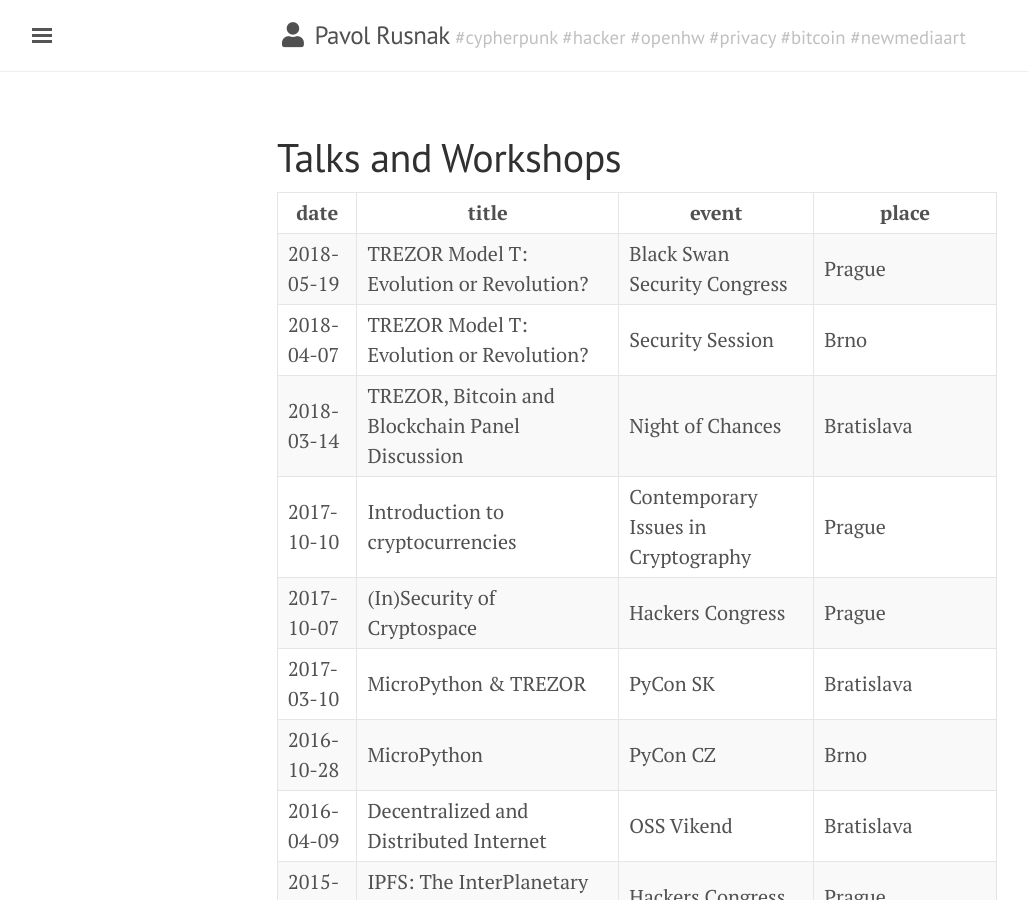
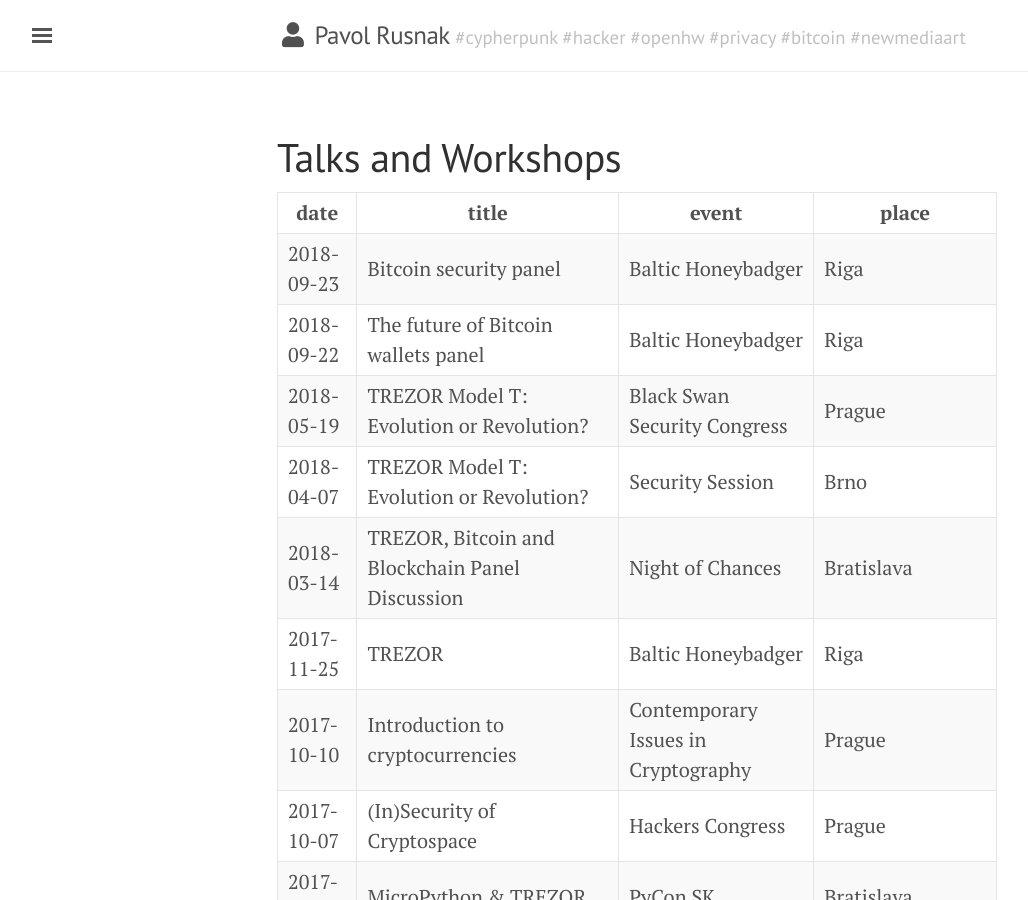
Before and after one commit to prusnak/rusnak.io, a Jekyll site: the page built from talks.md, in a window 1280 px wide and 900 px high. Shown: the whole window, without its empty margins (3-1031 px from the left). Built offline with Jekyll 4.4.1, drawn with Linux system fonts in a browser that asks for light colours; nearby versions of some CDN libraries.

Commit message:
add more talks

```diff
--- a/talks.md
+++ b/talks.md
@@ -5,9 +5,12 @@
 
 date       | title | event | place
 -----------|-------|-------|---------------------
+2018-09-23 | Bitcoin security panel | Baltic Honeybadger | Riga
+2018-09-22 | The future of Bitcoin wallets panel | Baltic Honeybadger | Riga
 2018-05-19 | TREZOR Model T: Evolution or Revolution? | Black Swan Security Congress | Prague
 2018-04-07 | TREZOR Model T: Evolution or Revolution? | Security Session | Brno
 2018-03-14 | TREZOR, Bitcoin and Blockchain Panel Discussion | Night of Chances | Bratislava
+2017-11-25 | TREZOR | Baltic Honeybadger | Riga
 2017-10-10 | Introduction to cryptocurrencies | Contemporary Issues in Cryptography | Prague
 2017-10-07 | (In)Security of Cryptospace | Hackers Congress | Prague
 2017-03-10 | MicroPython & TREZOR | PyCon SK | Bratislava
```
